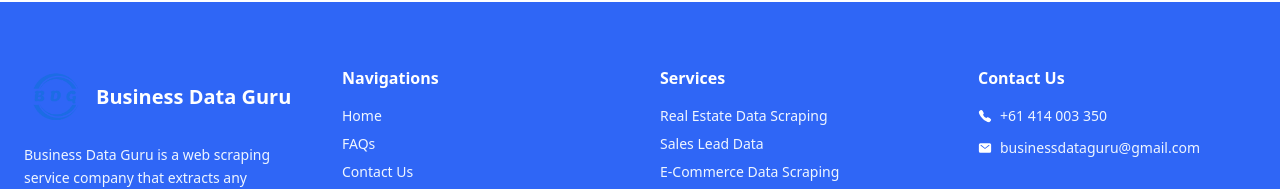
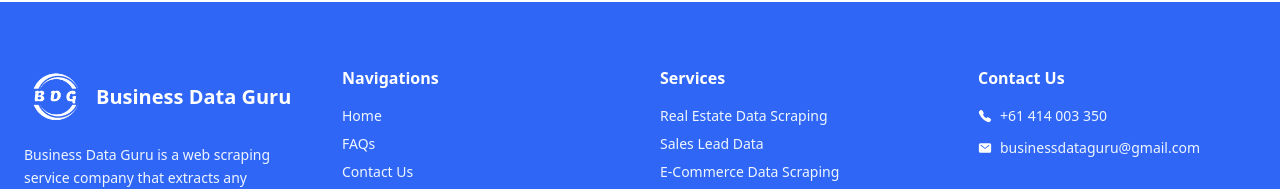
Before and after one commit to digitalwebkrida-9081/business-data-guru-frontend, a Next.js app: page / in a window 1280 px wide. Shown: the part 5441-5630 px from the top of the page. Built offline with nearby package versions, Linux system fonts and the light colour scheme.

Commit message:
Business data guru new replica of Datasellerhub

```diff
--- a/components/Hero.jsx
+++ b/components/Hero.jsx
@@ -4,7 +4,7 @@
 export default function Hero() {
   return (
     <section className="relative overflow-hidden min-h-[400px]">
-
+      <link rel="preload" as="image" href="/images/hero-bg.avif" imagesrcset="/images/hero-bg.avif 1x, /images/hero-bg@2x.avif 2x" />
 
       {/* Background Image */}
       <Image
--- a/components/layout/Footer.jsx
+++ b/components/layout/Footer.jsx
@@ -18,10 +18,10 @@
           <div className="flex items-center gap-2 text-xl font-bold">
             <span className="text-[#2F66F6] rounded-full px-2 py-1">
               <Image
-                src="/images/logo.png"
+                src="/images/logos/main-logo/small-logo.png"
                 alt="Business Data Guru Logo"
-                width={48}
-                height={48}
+                width={48} // specify actual display width
+                height={48} // specify actual display height
                 className="block"
               />
             </span>
```
Also changed, not shown: public/images/Group 4534907 (1).png (deleted), public/images/Group 4534907 (2).png (deleted).
